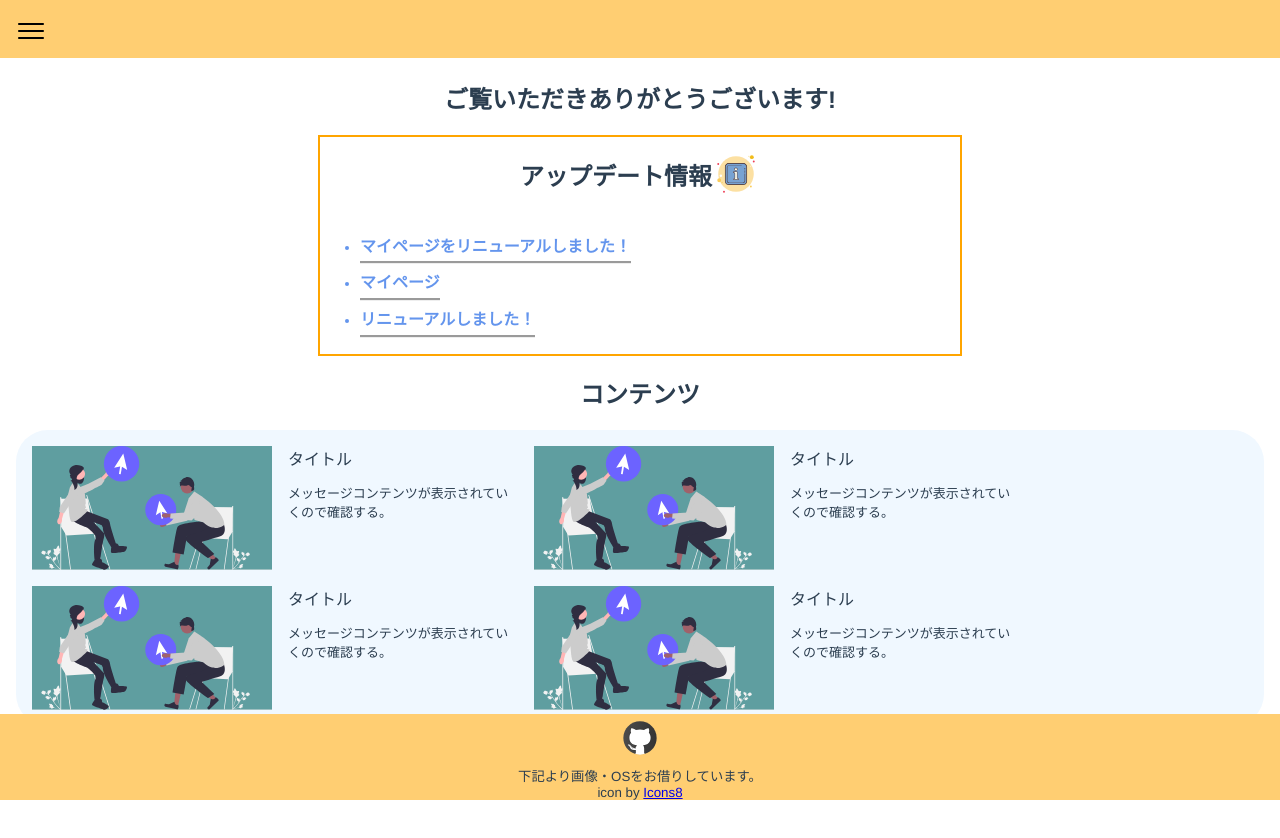
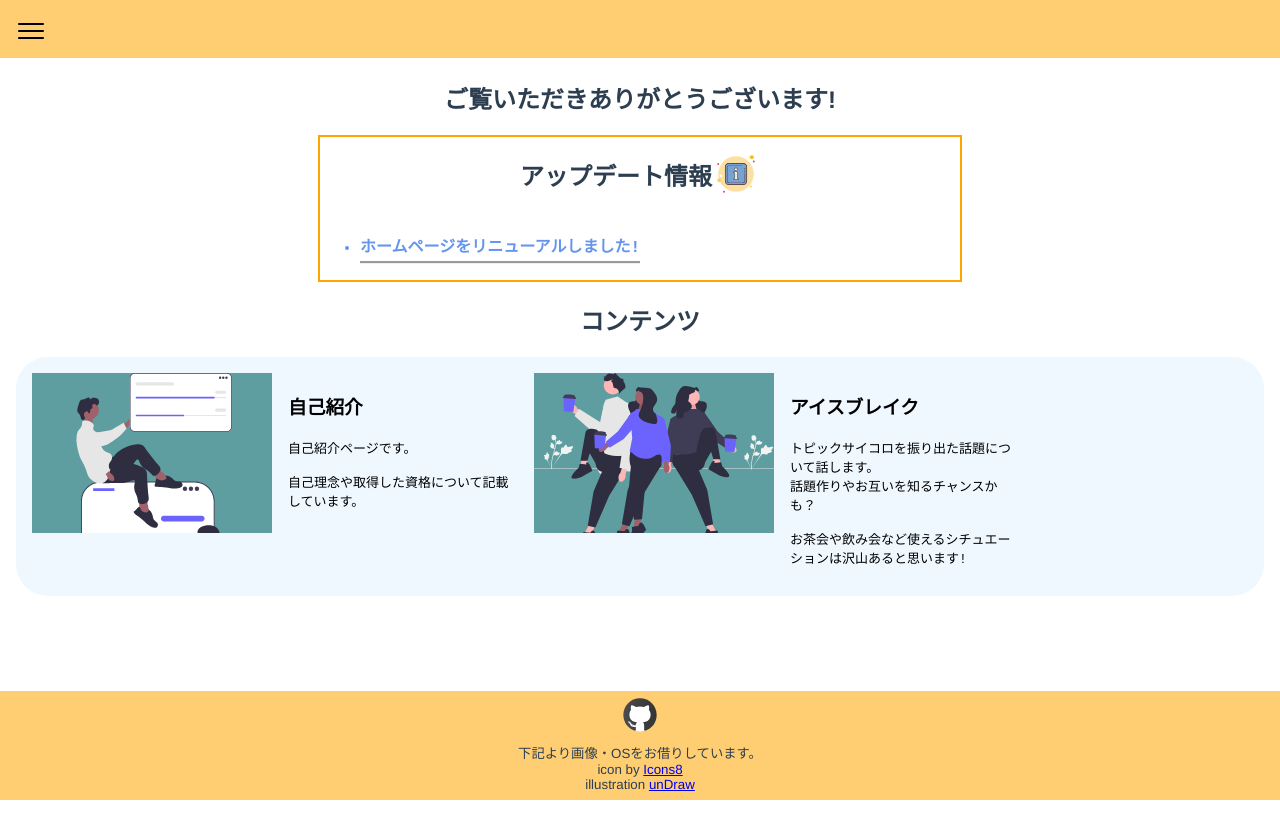
Before and after one commit to bignrn/my.web, a Vue app: page / in a window 1280 px wide. Shown: the top 838 px of the page. After the commit the page ends 800 px from the top, so only its background shows below. Built offline with nearby package versions, Linux system fonts and the light colour scheme.

Commit message:
list関連をjsonへ移行。少量のスタイル修正。画像追加。

```diff
--- a/src/App.vue
+++ b/src/App.vue
@@ -37,6 +37,7 @@ footer {
   position: fixed;
   bottom: 0;
   width: 100%;
+  padding-bottom: 0.5rem;
   background-color: rgb(219, 217, 217);
 }
 
--- /dev/null
+++ b/src/assets/basic/List/information/contents.json
@@ -0,0 +1,16 @@
+{
+  "infoList": [
+    {
+      "title": "自己紹介",
+      "message": "自己紹介ページです。\n\n自己理念や取得した資格について記載しています。",
+      "pictureUrl": "undraw_team_up_re_84ok.svg",
+      "target": "/my-profile-page"
+    },
+    {
+      "title": "アイスブレイク",
+      "message": "トピックサイコロを振り出た話題について話します。\n話題作りやお互いを知るチャンスかも？\n\nお茶会や飲み会など使えるシチュエーションは沢山あると思います!",
+      "pictureUrl": "undraw_coffee_with_friends_3cbj.svg",
+      "target": "/ice-break"
+    }
+  ]
+}
--- /dev/null
+++ b/src/assets/basic/List/information/update.json
@@ -0,0 +1,8 @@
+{
+  "updateList": [
+    {
+      "id": 1,
+      "title": "ホームページをリニューアルしました!"
+    }
+  ]
+}
--- a/src/components/all/FooterCommon.vue
+++ b/src/components/all/FooterCommon.vue
@@ -12,6 +12,7 @@
     <small>
       <p>下記より画像・OSをお借りしています。</p>
       <p>icon by <a target="_blank" href="https://icons8.com">Icons8</a></p>
+      <p>illustration <a target="_blank" href="https://undraw.co/illustrations">unDraw</a></p>
     </small>
   </footer>
 </template>
--- a/src/components/index/IndexDetail.vue
+++ b/src/components/index/IndexDetail.vue
@@ -1,28 +1,40 @@
 <script setup>
 import { defineProps } from "vue"
+import normal from "@/assets/index/undraw_upgrade_re_gano.svg";
 defineProps({
   title: String,
   detail: String,
-  imgUrl: {
-    type: String,
-    default: "@/assets/index/undraw_upgrade_re_gano.svg",
-  },
+  imgUrl: String,
+  to: String,
 })
 </script>
 
 <template>
-  <section class="wrap-detail">
-    <img src="@/assets/index/undraw_upgrade_re_gano.svg" class="img-index" />
-    <div class="wrap-detail-members">
-      <div>{{ title }}</div>
-      <pre class="detail-messages">
+  <component :is="!to ? 'div' : 'router-link'" :to="to">
+    <section class="wrap-detail">
+      <div class="img-index-wrap">
+        <img :src="imgUrl ? './image/detail/' + imgUrl : normal" class="img-index" />
+      </div>
+      <div class="wrap-detail-members">
+        <h1>{{ title }}</h1>
+        <pre class="detail-messages">
         {{ detail }}
       </pre>
-    </div>
-  </section>
+      </div>
+    </section>
+  </component>
 </template>
 
 <style scoped>
+a {
+  color: black;
+  text-decoration: none;
+}
+
+a:hover {
+  color: orange;
+}
+
 .wrap-detail {
   display: flex;
   flex-wrap: wrap;
@@ -37,9 +49,14 @@ defineProps({
   padding-left: 1rem;
 }
 
+.img-index-wrap {
+  max-height: 10rem;
+  overflow: hidden;
+  background-color: cadetblue;
+}
+
 .img-index {
   width: 15rem;
-  background-color: cadetblue;
 }
 
 .detail-messages {
--- a/src/components/index/InfoList.vue
+++ b/src/components/index/InfoList.vue
@@ -1,8 +1,8 @@
 <script setup>
 import { defineProps } from "vue"
 defineProps({
-  updateList: Array,
-})
+  updateLists: { type: Array },
+});
 </script>
 
 <template>
@@ -12,9 +12,7 @@ defineProps({
       <img src="../../assets/index/icon-update-info.svg" style="width: 3rem;" />
     </div>
     <ul>
-      <li>マイページをリニューアルしました！</li>
-      <li>マイページ</li>
-      <li>リニューアルしました！</li>
+      <li v-for="(list, i) of updateLists" :key="i">{{ list.title }}</li>
     </ul>
   </section>
 </template>
--- a/src/views/IndexView.vue
+++ b/src/views/IndexView.vue
@@ -1,40 +1,19 @@
 <script setup>
-import { ref } from "vue";
 import InfoList from '@/components/index/InfoList.vue';
 import IndexDetail from '@/components/index/IndexDetail.vue';
-
-const List = ref([
-  {
-    title: "タイトル",
-    message: "メッセージコンテンツが表示されていくので確認する。",
-    pictureUrl: "",
-  },
-  {
-    title: "タイトル",
-    message: "メッセージコンテンツが表示されていくので確認する。",
-    pictureUrl: "",
-  },
-  {
-    title: "タイトル",
-    message: "メッセージコンテンツが表示されていくので確認する。",
-    pictureUrl: "",
-  },
-  {
-    title: "タイトル",
-    message: "メッセージコンテンツが表示されていくので確認する。",
-    pictureUrl: "",
-  },
-]);
+import updateList from "../assets/basic/List/information/update";
+import contents from "../assets/basic/List/information/contents";
 
 </script>
 
 <template>
   <article>
     <h1>ご覧いただきありがとうございます!</h1>
-    <InfoList />
+    <InfoList :updateLists="updateList.updateList" />
     <h1>コンテンツ</h1>
     <div class="wrap-detail-list">
-      <IndexDetail v-for="(item, i) in List" :title="item.title" :detail="item.message" :key="i" />
+      <IndexDetail v-for="(item, i) in contents.infoList" :to="item.target" :title="item.title" :detail="item.message"
+        :imgUrl="item.pictureUrl" :key="i" />
     </div>
   </article>
 </template>
```
Also changed, not shown: src/assets/basic/List/information/infoList.js (deleted, +0 -26 lines), public/image/detail/undraw_coffee_with_friends_3cbj.svg (added), public/image/detail/undraw_team_up_re_84ok.svg (added).
